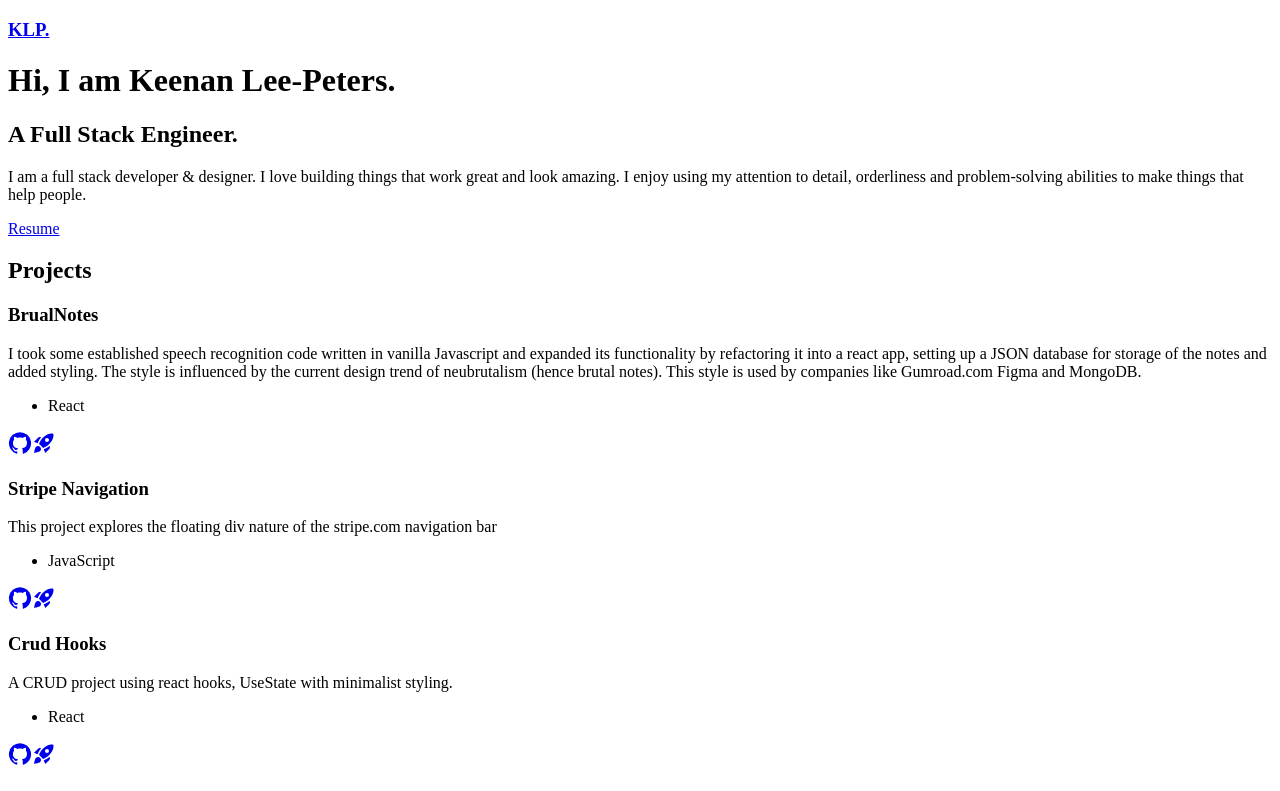
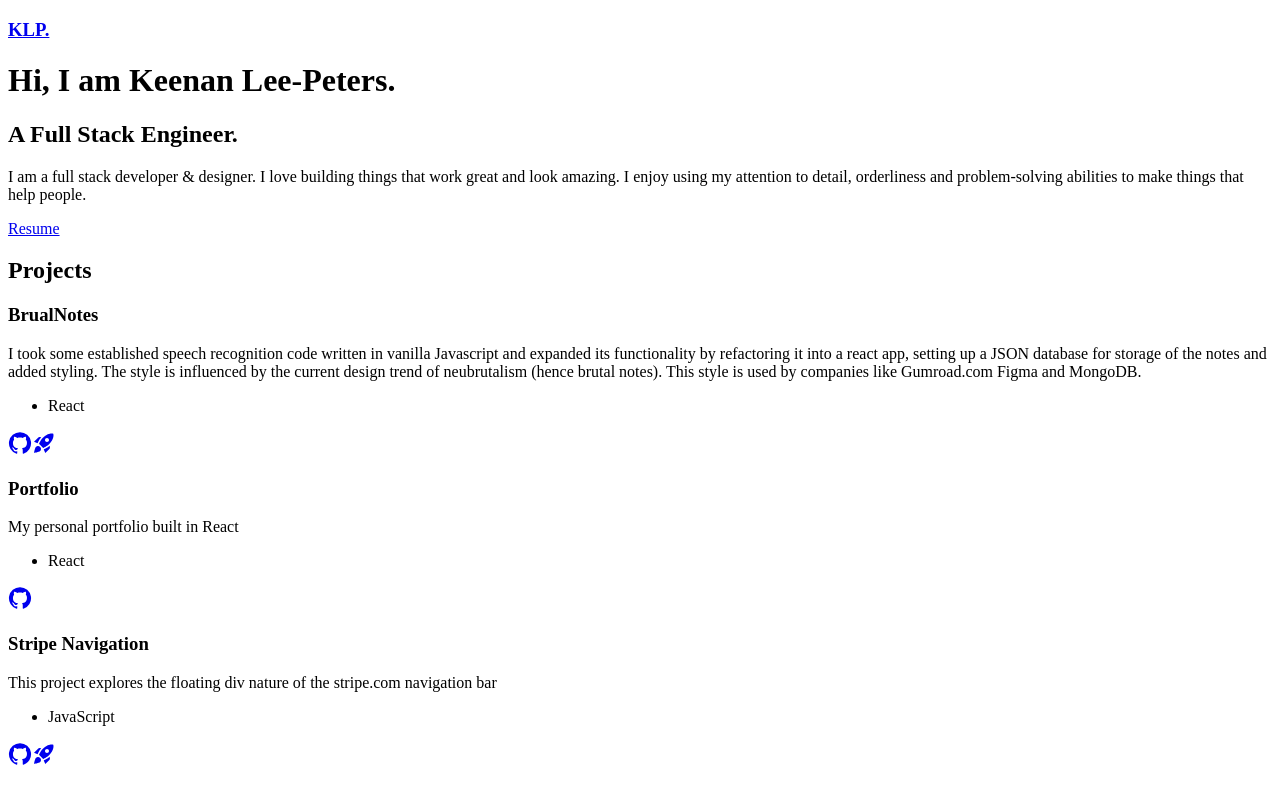
Before and after one commit to klp1130/portfolio2, a React (Create React App) app: page / in a window 1280 px wide. Shown: the top 791 px of the page. Built offline with nearby package versions, Linux system fonts and the light colour scheme.

Commit message:
porfolio added to projects

```diff
--- a/src/portfolio.js
+++ b/src/portfolio.js
@@ -24,6 +24,15 @@ const projects = [
         stack: ['React'],
         sourceCode: 'https://github.com/klp1130/brutalnotes',
         livePreview: 'https://klp1130.github.io/brutalnotes/'
+
+    },
+    {
+        name: 'Portfolio',
+        description:
+            'My personal portfolio built in React',
+        stack: ['React'],
+        sourceCode: 'https://github.com/klp1130/portfolio2',
+        livePreview: ''
 
     },
     {
```
